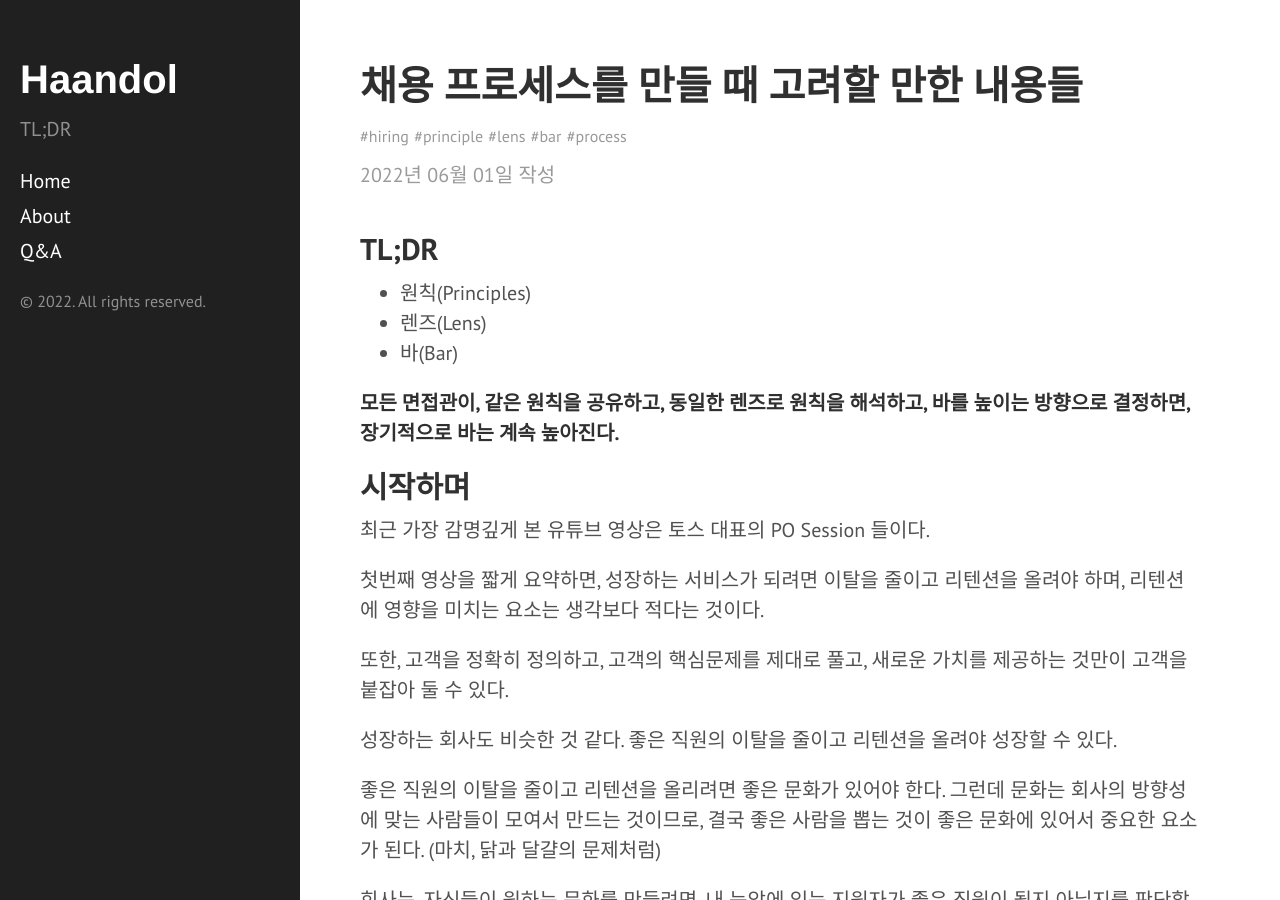
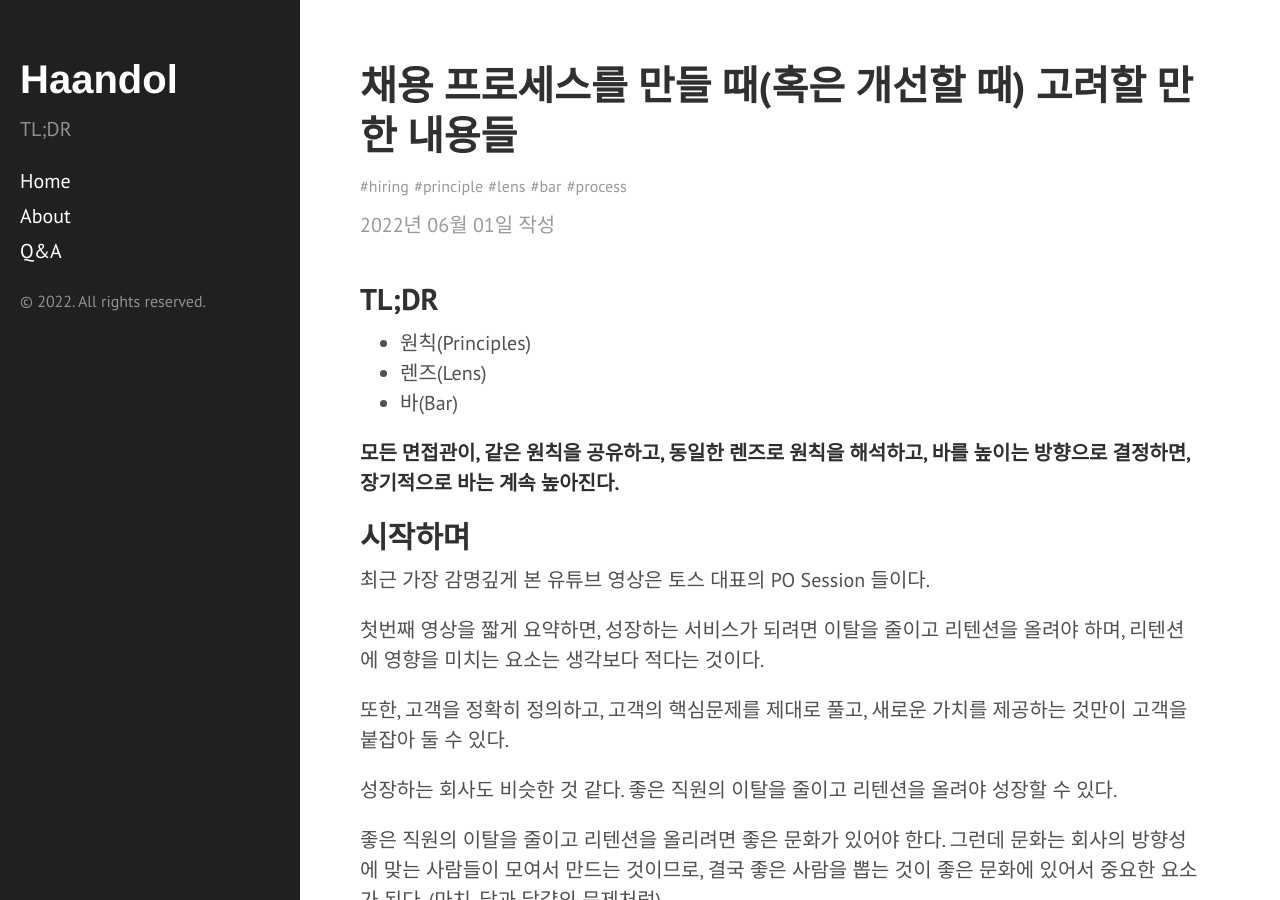
Before and after one commit to haandol/haandol.github.com, a Jekyll site: the page built from _posts/2022-06-01-how-to-setup-solid-hiring-process.md, in a window 1280 px wide and 900 px high. Built offline with Jekyll 4.4.1, drawn with Linux system fonts in a browser that asks for light colours; comment, search, counter and statistics services are not loaded.

Commit message:
modify title

```diff
--- a/_posts/2022-06-01-how-to-setup-solid-hiring-process.md
+++ b/_posts/2022-06-01-how-to-setup-solid-hiring-process.md
@@ -1,6 +1,6 @@
 ---
 layout: post
-title: 채용 프로세스를 만들 때 고려할 만한 내용들
+title: 채용 프로세스를 만들 때(혹은 개선할 때) 고려할 만한 내용들
 excerpt: How to setup solid hiring process
 author: vincent
 email: ldg55d@gmail.com
```
